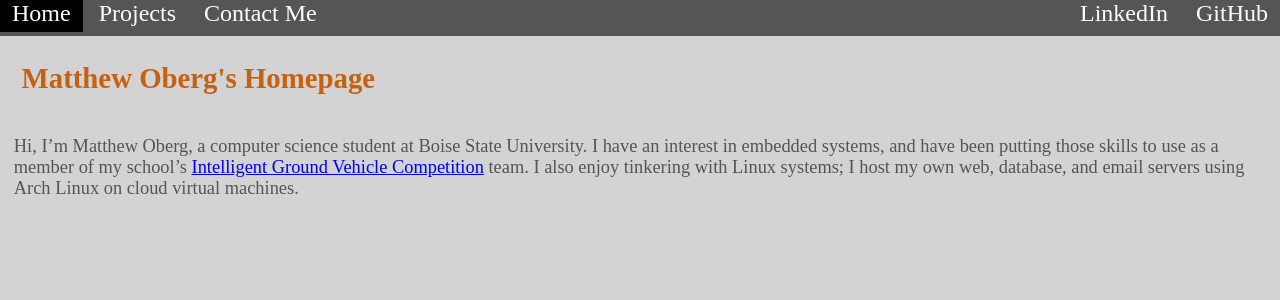
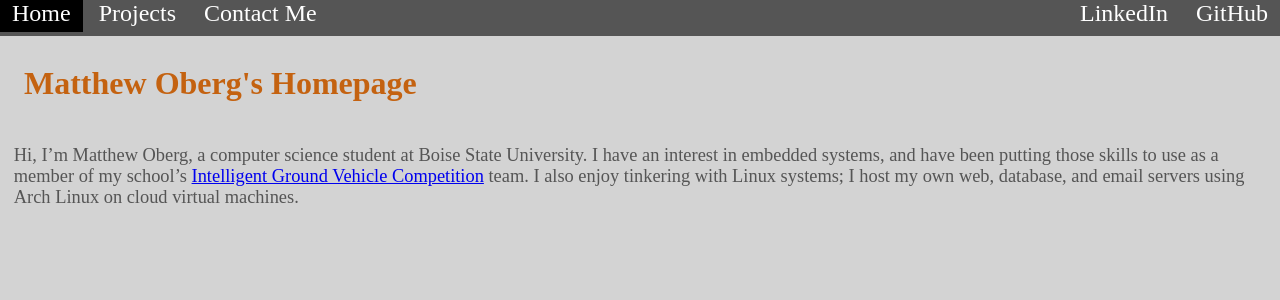
Before and after one commit to matthew-oberg/oberg.us, a PHP site: page / in a window 1280 px wide. Shown: the top 300 px of the page. Run offline with PHP 8.4, Linux system fonts and the light colour scheme.

Commit message:
Padding size fix pt 7

```diff
--- a/style.css
+++ b/style.css
@@ -35,6 +35,7 @@ body {
     padding-bottom: 0.1em;
     padding-left: 0.75em;
     padding-right: 0.75em;
+    font-size: 2em;
 }
 
 #intro-p {
@@ -47,7 +48,7 @@ body {
 }
 
 h1 {
-    font-size: 1.8em;
+    font-size: 1.75em;
     color: #C46210;
 }
 
```
